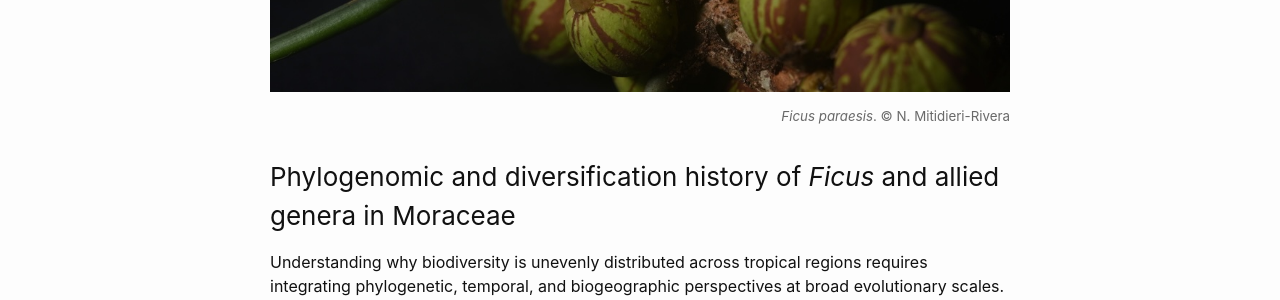
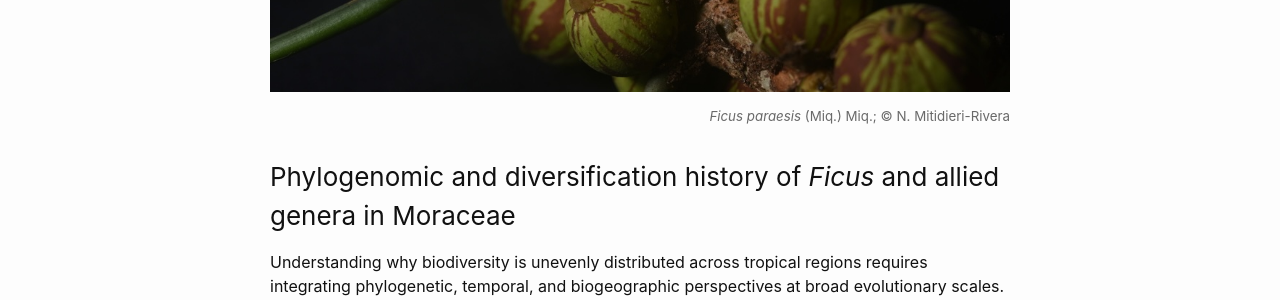
Before and after one commit to phyloverse/phyloverse.github.io, a Jekyll site: the page built from research.md, in a window 1280 px wide. Shown: the part 270-570 px from the top of the page. Built offline with Jekyll 4.4.1, drawn with Linux system fonts in a browser that asks for light colours.

Commit message:
Update research.md

```diff
--- a/research.md
+++ b/research.md
@@ -5,7 +5,7 @@
 ---
 
 ![system](images/ficus_paraensis.jpeg)
-<div style="text-align: right"><p style="font-size:10pt;color:DimGrey"><i>Ficus paraesis</i>. © N. Mitidieri-Rivera</p></div>
+<div style="text-align: right"><p style="font-size:10pt;color:DimGrey"><i>Ficus paraesis</i> (Miq.) Miq.; © N. Mitidieri-Rivera</p></div>
 
 ### Phylogenomic and diversification history of *Ficus* and allied genera in Moraceae
 Understanding why biodiversity is unevenly distributed across tropical regions requires integrating phylogenetic, temporal, and biogeographic perspectives at broad evolutionary scales. In a recent synthesis, I contributed to reconstructing a comprehensive phylogenomic and temporal framework for Moraceae, with a particular emphasis on Ficus, enabling explicit inference of diversification dynamics across major lineages of the family ([Mitidieri et al. 2025. *Annals of Botany*](https://academic.oup.com/aob/advance-article/doi/10.1093/aob/mcaf101/8133158)). This work integrates genome-scale data with broad taxonomic sampling to resolve deep relationships within Moraceae and to evaluate how speciation rates, lineage accumulation, and historical biogeographic processes have shaped present-day diversity patterns.
```
